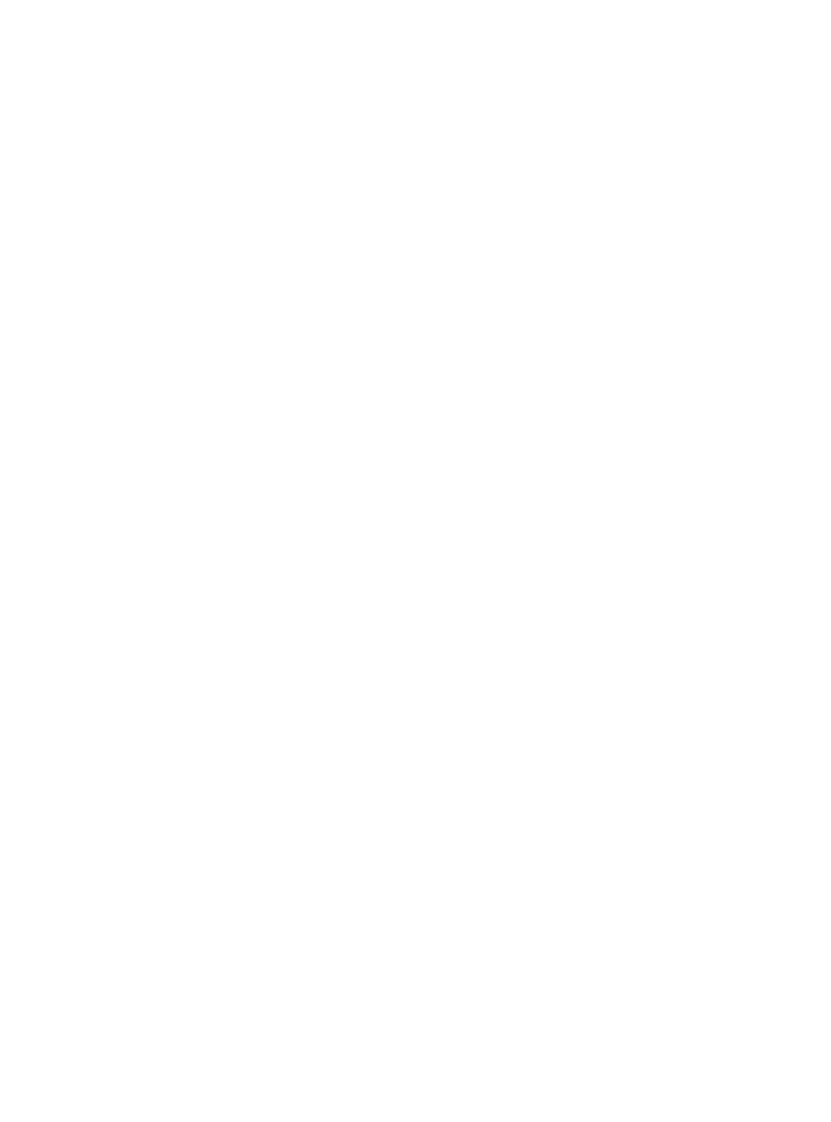
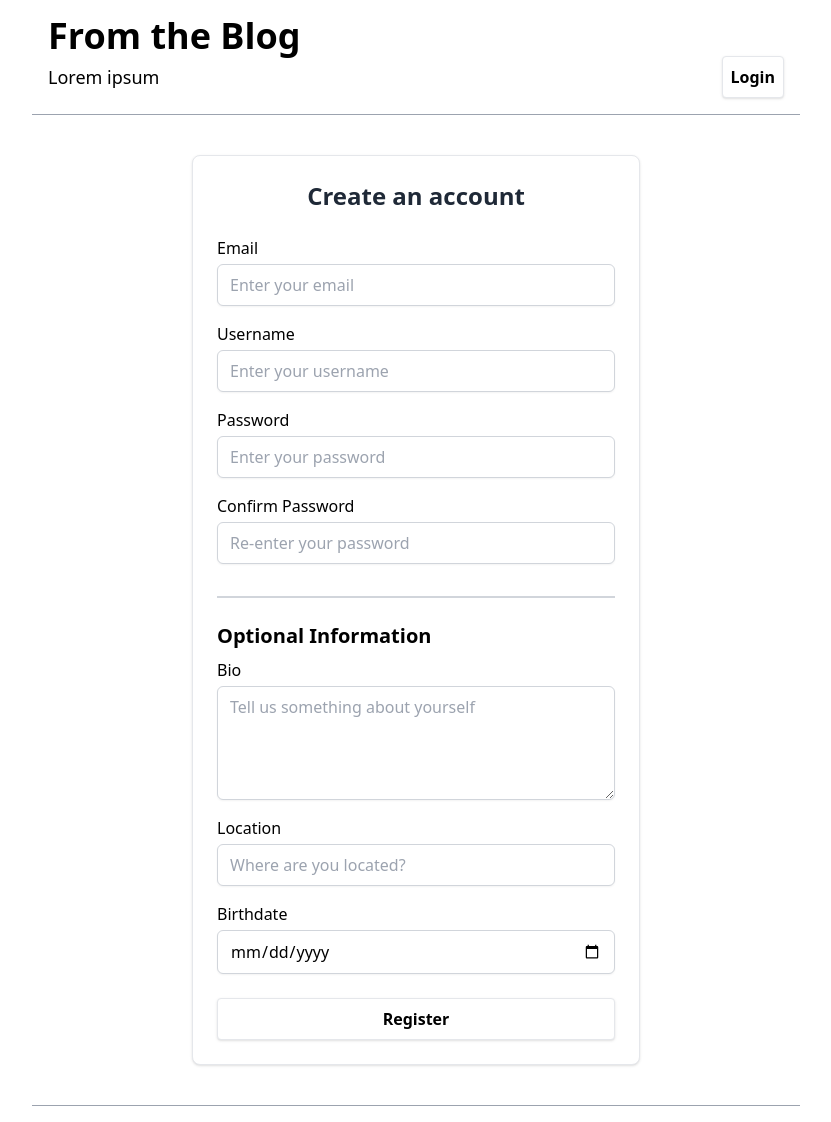
Before and after one commit to iRantTyrant/media-lab-projects, a Django app: page /account/register/ in a window 1280 px wide. Before the commit the part shown is empty. Shown: the whole page, without its empty margins (224-1055 px from the left). Before the commit the page ends 800 px from the top, so only its background shows below. Run offline with Django 5.2, Linux system fonts and the light colour scheme; parts of the project's set-up code (start-up, migrations or seed data) failed here and were passed over; some libraries are stand-ins or nearby versions.

Commit message:
Update templates for improved user experience: add tag display in post detail, enhance password reset form, and include profile link in login page.

```diff
--- a/myblog/my_blog/account/forms.py
+++ b/myblog/my_blog/account/forms.py
@@ -1,6 +1,19 @@
+#Importing the necessary form class
 from django import forms
+
+#Importing the built in Authentication Form (for the login form)
 from django.contrib.auth.forms import AuthenticationForm
 
+#Imporing the built in UserCreationForm (for the registration form)
+from django.contrib.auth.forms import UserCreationForm
+
+#Importing the User model from django.contrib.auth.models
+from django.contrib.auth.models import User
+
+#Import the Profile model from the models module in the same directory
+from .models import Profile
+
+#Login form for the login page with Tailwind CSS classes
 class CustomAuthenticationForm(AuthenticationForm):
     username = forms.CharField(max_length=254, help_text='Required.', required=True,widget=forms.TextInput(attrs={
         'class': 'mt-1 block w-full px-3 py-2 border border-gray-300 rounded-md shadow-sm focus:ring focus:ring-blue-300 placeholder-gray-400',
@@ -8,4 +21,39 @@ class CustomAuthenticationForm(AuthenticationForm):
         'autofocus': True,
         }))
     password = forms.CharField(max_length=128, help_text='Required.',required=True, widget=forms.PasswordInput(attrs={
-        'class': 'mt-1 block w-full px-3 py-2 border border-gray-300 rounded-md shadow-sm focus:ring focus:ring-blue-300 placeholder-gray-400',}))
+        'class': 'mt-1 block w-full px-3 py-2 border border-gray-300 rounded-md shadow-sm focus:ring focus:ring-blue-300 placeholder-gray-400',
+        'placeholder': 'Password',
+        }))
+
+#Registration form
+
+class CustomUserCreationForm(UserCreationForm):
+    bio = forms.CharField(required=False, widget=forms.Textarea())
+    location = forms.CharField(required=False, widget=forms.TextInput())
+    birthdate = forms.DateField(required=False, widget=forms.DateInput(attrs={'type': 'date'}))
+
+    class Meta:
+        model = User
+        fields = ['username', 'email', 'password1', 'password2']
+
+    def save(self, commit=True):
+        user = super().save(commit=False)
+
+        # Save the user, including email
+        if commit:
+            user.email = self.cleaned_data['email']
+            user.save()
+
+        # Create or update the Profile object
+        profile, created = Profile.objects.get_or_create(user=user)
+        # Update the profile fields, whether it was created or already exists
+        profile.bio = self.cleaned_data.get('bio', '')
+        profile.location = self.cleaned_data.get('location', '')
+        profile.birth_date = self.cleaned_data.get('birthdate', None)
+
+        # Save the profile object
+        profile.save()
+
+        return user
+#We are gonna reuse some of the fields from the CustomUserCreationForm in the profile view to update the user profile.
+#This is one way to customize a form but keep the default functionality of the AuthenticationForm form Django . The other way is shown in the regisetr.html where we connect the logic from django to html and just use regular Tailwind CSS classes to style the form.
--- a/myblog/my_blog/account/templates/account/password_reset_form.html
+++ b/myblog/my_blog/account/templates/account/password_reset_form.html
@@ -20,8 +20,5 @@
             <button type="submit" class="w-full bg-white text-black font-bold mt-2 py-2 border shadow rounded hover:bg-gray-700 hover:text-white transition block text-center">Send Reset Link</button>
         </form>
 
-        <div class="mt-4 text-center">
-            <p class="text-sm text-gray-500">Remembered your password? <a href="{% url 'account:login' %}" class="text-blue-500 hover:text-purple-500">Login here</a></p>
-        </div>
     </div>
 {% endblock %}
--- a/myblog/my_blog/account/templates/account/register.html
+++ b/myblog/my_blog/account/templates/account/register.html
@@ -0,0 +1,128 @@
+{% extends "blog/base.html" %}
+
+{% block title %}Register{% endblock %}
+
+{% block content %}
+
+  <div class="max-w-md mx-auto mt-10 p-6 bg-white border rounded-lg shadow">
+    <h2 class="text-2xl font-bold text-center text-gray-800 mb-6">Create an account</h2>
+
+    <form method="post" class="space-y-6">
+      {% csrf_token %}
+
+    <!-- Required Info -->
+    <div class="mb-4 pb-4 border-b-2 border-gray-300">
+
+        <!-- Email Field -->
+        <div class="mb-4">
+            <label for="id_email" class="block mb-1">Email</label>
+            <input type="email" name="email" id="id_email"
+            class="mt-1 block w-full px-3 py-2 border border-gray-300 rounded-md shadow-sm focus:ring focus:ring-blue-300"
+            value="{{ form.email.value|default:'' }}"
+            placeholder="Enter your email">
+            {% if form.email.errors %}
+            <p class="text-red-500 text-sm mt-1">{{ form.email.errors.0 }}</p>
+            {% endif %}
+        </div>
+        <!-- Email Field -->
+
+        <!-- Username Field -->
+        <div class="mb-4">
+            <label for="id_username" class="block mb-1">Username</label>
+            <input type="text" name="username" id="id_username"
+            class="mt-1 block w-full px-3 py-2 border border-gray-300 rounded-md shadow-sm focus:ring focus:ring-blue-300"
+            value="{{ form.username.value|default:'' }}"
+            placeholder="Enter your username">
+            {% if form.username.errors %}
+            <p class="text-red-500 text-sm mt-1">{{ form.username.errors.0 }}</p>
+            {% endif %}
+        </div>
+        <!-- Username Field -->
+
+        <!-- Password1 Field -->
+        <div class="mb-4">
+            <label for="id_password1" class="block mb-1">Password</label>
+            <input type="password" name="password1" id="id_password1"
+            class="mt-1 block w-full px-3 py-2 border border-gray-300 rounded-md shadow-sm focus:ring focus:ring-blue-300"
+            placeholder="Enter your password">
+            {% if form.password1.errors %}
+            <p class="text-red-500 text-sm mt-1">{{ form.password1.errors.0 }}</p>
+            {% endif %}
+        </div>
+        <!-- Password1 Field -->
+
+        <!-- Password2 Field -->
+        <div class="mb-4">
+            <label for="id_password2" class="block mb-1">Confirm Password</label>
+            <input type="password" name="password2" id="id_password2"
+            class="mt-1 block w-full px-3 py-2 border border-gray-300 rounded-md shadow-sm focus:ring focus:ring-blue-300"
+            placeholder="Re-enter your password">
+            {% if form.password2.errors %}
+            <p class="text-red-500 text-sm mt-1">{{ form.password2.errors.0 }}</p>
+            {% endif %}
+        </div>
+        <!-- Password2 Field -->
+
+    </div>
+    <!-- Required Info -->
+
+    <!-- Optional Info -->
+    <div>
+        <h4 class="mb-2 text-xl font-semibold">Optional Information</h4>
+
+        <!-- Bio Field -->
+        <div class="mb-4">
+            <label for="id_bio" class="block mb-1">Bio</label>
+            <textarea name="bio" id="id_bio" rows="4"
+            class="mt-1 block w-full px-3 py-2 border border-gray-300 rounded-md shadow-sm focus:ring focus:ring-blue-300"
+            placeholder="Tell us something about yourself">{{ form.bio.value|default:'' }}</textarea>
+            {% if form.bio.errors %}
+            <p class="text-red-500 text-sm mt-1">{{ form.bio.errors.0 }}</p>
+            {% endif %}
+        </div>
+        <!-- Bio Field -->
+
+        <!-- Location Field -->
+        <div class="mb-4">
+            <label for="id_location" class="block mb-1">Location</label>
+            <input type="text" name="location" id="id_location"
+            class="mt-1 block w-full px-3 py-2 border border-gray-300 rounded-md shadow-sm focus:ring focus:ring-blue-300"
+            value="{{ form.location.value|default:'' }}"
+            placeholder="Where are you located?">
+            {% if form.location.errors %}
+            <p class="text-red-500 text-sm mt-1">{{ form.location.errors.0 }}</p>
+            {% endif %}
+        </div>
+        <!-- Location Field -->
+
+        <!-- Birthdate Field -->
+        <div class="mb-4">
+            <label for="id_birthdate" class="block mb-1">Birthdate</label>
+            <input type="date" name="birthdate" id="id_birthdate"
+            class="mt-1 block w-full px-3 py-2 border border-gray-300 rounded-md shadow-sm focus:ring focus:ring-blue-300"
+            value="{{ form.birthdate.value|default:'' }}">
+            {% if form.birthdate.errors %}
+            <p class="text-red-500 text-sm mt-1">{{ form.birthdate.errors.0 }}</p>
+            {% endif %}
+        </div>
+        <!-- Birthdate Field -->
+
+    </div>
+    <!-- Optional Info -->
+
+    <!-- Submit Button -->
+    <div>
+        <button type="submit"
+        class="w-full bg-white text-black font-bold py-2 border shadow rounded hover:bg-gray-700 hover:text-white transition ">
+        Register
+        </button>
+    </div>
+    <!-- Submit Button -->
+
+    </form>
+
+  </div>
+
+{% endblock %}
+
+<!--We use the Django built in registration view that we have on the views.py of the same directory but we connect it to html (through the name attribute) instead of rendering the built page that django has so we can use Tailwind to customise it and make it look like the rest of the site-->
--- a/myblog/my_blog/account/templates/login.html
+++ b/myblog/my_blog/account/templates/login.html
@@ -30,6 +30,10 @@
                 <p class="text-lg mt-4 text-center">You can change your password here.</p>
                 <div class="mt-4">
                     <a href="{% url 'account:password_change' %}" class="w-full bg-white text-black font-bold mt-2 py-2 border shadow rounded hover:bg-gray-700 hover:text-white transition block text-center">Change Password</a>
+                </div>
+                <p class="text-lg mt-4 text-center">You can view your profile here.</p>
+                <div class="mt-4">
+                    <a href="{% url 'account:profile' %}" class="w-full bg-white text-black font-bold mt-2 py-2 border shadow rounded hover:bg-gray-700 hover:text-white transition block text-center">View Profile</a>
                 </div>
             </div>
             <!--Account Manage Form-->
--- a/myblog/my_blog/account/urls.py
+++ b/myblog/my_blog/account/urls.py
@@ -1,8 +1,8 @@
 # Importing path from django.urls to define URL patterns
 from django.urls import path
 
-# Importing views for login, logout, and signup
-from .views import login_view , register_view
+# Importing views for login, logout, signp  and profile
+from .views import login_view , register_view , profile_edit_view , profile_view
 
 # Importing auth views for authentication password change , reset password , and login logout built in django views
 from django.contrib.auth import views as auth_views
@@ -12,6 +12,8 @@ from django.urls import reverse_lazy
 
 # Importing TemplateView for rendering templates
 from django.views.generic import TemplateView
+
+
 
 
 app_name = 'account' # Setting the app name for namespacing URLs
@@ -64,4 +66,9 @@ urlpatterns = [
 
     #URL for signup view (This is the template that will be shown after successfully signing up)
     path('register/', register_view, name='register'),
+
+    #URL for profile view (This is the template that will be shown after successfully signing in)
+    path('profile/',profile_view, name='profile'),
+    #URL for profile edit view (This is the template that will be shown after successfully signing in)
+    path('profile/edit/', profile_edit_view, name='profile-edit'),
 ]
--- a/myblog/my_blog/account/views.py
+++ b/myblog/my_blog/account/views.py
@@ -13,9 +13,15 @@ from django.shortcuts import redirect
 #Importing the CustomAuthenticationForm class for custom authentication
 from .forms import CustomAuthenticationForm
 
-#Importing the UserCreationForm class for user registration
-from django.contrib.auth.forms import UserCreationForm
+#Importing the UserCreationForm class for user registration and its custom form
+from .forms import CustomUserCreationForm
 
+#Login required decorator to restrict access to certain views (profile view in this case)
+from django.contrib.auth.decorators import login_required
+
+from .models import Profile  # Importing the Profile model to handle user profiles
+
+#Login view to handle user login
 def login_view(request):
     if request.method == 'POST':
         form = CustomAuthenticationForm(data=request.POST)
@@ -40,15 +46,55 @@ def login_view(request):
 
     return render(request, 'login.html', {'form': form})
 
-def logged_out_view(request):
-    return render(request, 'account/logged_out.html')
-
+#Registration view to handle user registration
 def register_view(request):
     if request.method == 'POST':
-        form = UserCreationForm(request.POST)
+        form = CustomUserCreationForm(request.POST)
         if form.is_valid():
-            form.save()
-            return redirect('account:login')  # or wherever you want
+            form.save()  # This will save the user and the profile
+
+            return redirect('account:login')  # Redirect to login after registration
     else:
-        form = UserCreationForm()
+        form = CustomUserCreationForm()
+
     return render(request, 'account/register.html', {'form': form})
+
+# View to handle viewing and editing the user profile
+@login_required
+def profile_edit_view(request):
+    # Get the logged-in user
+    user = request.user
+    profile = Profile.objects.get(user=user)  # Get the profile for the logged-in user
+
+    # If the form is submitted with updated data
+    if request.method == 'POST':
+        # Create a form for updating profile information
+        form = CustomUserCreationForm(request.POST)  # Using the same form or create a new one for profile
+        if form.is_valid():
+            # Update the user's profile fields
+            profile.bio = form.cleaned_data.get('bio', profile.bio)
+            profile.location = form.cleaned_data.get('location', profile.location)
+            profile.birth_date = form.cleaned_data.get('birthdate', profile.birth_date)
+            profile.save()  # Save the updated profile
+
+            return redirect('profile')  # Redirect to the profile view after saving
+    else:
+        # Initialize the form with current profile data
+        form = CustomUserCreationForm(initial={
+            'bio': profile.bio,
+            'location': profile.location,
+            'birthdate': profile.birth_date,
+        })
+
+    return render(request, 'account/profile_edit.html', {'form': form})
+
+
+#View to handle displaying the user profile
+@login_required
+def profile_view(request):
+    user = request.user
+    # Get the user's profile or create one if it doesn't exist
+    profile, created = Profile.objects.get_or_create(user=user)
+
+    # Pass the profile to the template for display
+    return render(request, 'account/profile.html', {'profile': profile})
--- a/myblog/my_blog/blogapp/templates/blog/base.html
+++ b/myblog/my_blog/blogapp/templates/blog/base.html
@@ -28,7 +28,7 @@
     {% endif %}
 
     <!-- Content Block -->
-    <div class="max-w-3xl mx-auto  pb-10 mt-4 border-y border-gray-400">
+    <div class="max-w-3xl mx-auto  pb-10 mt-4 mb-4 border-y border-gray-400">
         {% block content %}{% endblock %}
     </div>
 
--- a/myblog/my_blog/blogapp/templates/blog/post/share.html
+++ b/myblog/my_blog/blogapp/templates/blog/post/share.html
@@ -8,6 +8,7 @@
 
   {% if sent %}
     <p class="text-green-600">Email successfully sent!</p>
+    <p class ="text-gray-600">Go back to <a href="{% url 'blogapp:post_list' %}" class="text-blue-600 hover:text-purple-600">the blog</a></p>
   {% else %}
   <form method="post" class="space-y-6">
     {% csrf_token %}
```
Also changed, not shown: myblog/my_blog/account/templates/account/profile.html (added, +57 -0 lines), myblog/my_blog/account/templates/account/profile_edit.html (added, +67 -0 lines), myblog/my_blog/blogapp/templates/blog/post/detail.html (+7 -0 lines), myblog/my_blog/db.sqlite3, 1 other file.
